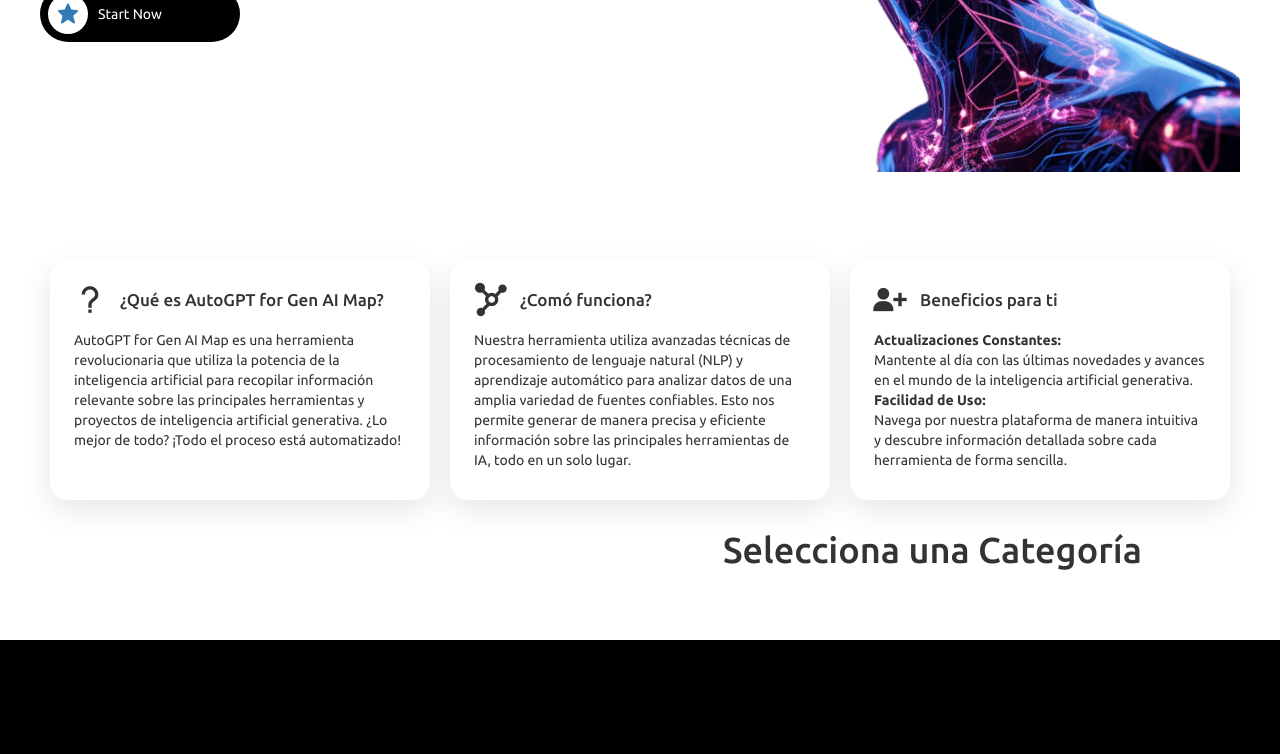
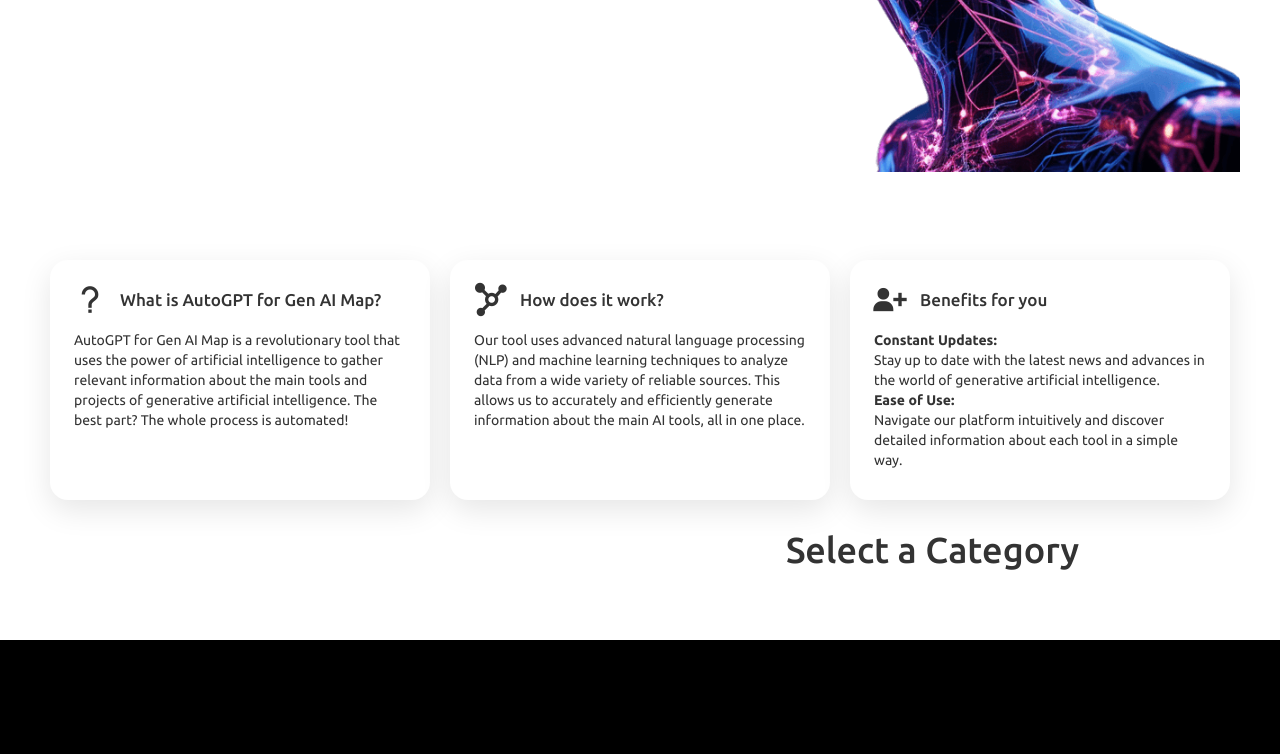
Before and after one commit to cristobalcamarena2907/Wizeline, a website with bundled scripts: page index.html in a window 1280 px wide. Shown: the part 550-1304 px from the top of the page. Built offline with nearby package versions, Linux system fonts and the light colour scheme; files whose address does not match are found by name.

Commit message:
Update index.html

```diff
--- a/index.html
+++ b/index.html
@@ -27,11 +27,7 @@
 
     <header>
         <div class="left">
-            <h1>Explora el Mundo de la <span>Inteligencia Artificial Generativa</span></h1>
-            <a href="#">
-                <i class='bx bxs-star'></i>
-                <span>Start Now</span>
-            </a>
+            <h1>Explore the World of <span>Generative Artificial Intelligence</span></h1>
         </div>
         <img src="./assets/ai-head.png">
     </header>
@@ -40,25 +36,25 @@
         <div class="item">
             <div class="header">
                 <i class='bx bx-question-mark'></i>
-                <h5>¿Qué es AutoGPT for Gen AI Map?</h5>
+                <h5>What is AutoGPT for Gen AI Map?</h5>
             </div>
-            <p>AutoGPT for Gen AI Map es una herramienta revolucionaria que utiliza la potencia de la inteligencia artificial para recopilar información relevante sobre las principales herramientas y proyectos de inteligencia artificial generativa. ¿Lo mejor de todo? ¡Todo el proceso está automatizado!</p>
+            <p>AutoGPT for Gen AI Map is a revolutionary tool that uses the power of artificial intelligence to gather relevant information about the main tools and projects of generative artificial intelligence. The best part? The whole process is automated!</p>
         </div>
         <div class="item">
             <div class="header">
                 <i class='bx bxs-network-chart'></i>
-                <h5>¿Comó funciona?</h5>
+                <h5>How does it work?</h5>
             </div>
-            <p>Nuestra herramienta utiliza avanzadas técnicas de procesamiento de lenguaje natural (NLP) y aprendizaje automático para analizar datos de una amplia variedad de fuentes confiables. Esto nos permite generar de manera precisa y eficiente información sobre las principales herramientas de IA, todo en un solo lugar.</p>
+            <p>Our tool uses advanced natural language processing (NLP) and machine learning techniques to analyze data from a wide variety of reliable sources. This allows us to accurately and efficiently generate information about the main AI tools, all in one place.</p>
         </div>
         <div class="item">
             <div class="header">
                 <i class='bx bxs-user-plus'></i>
-                <h5>Beneficios para ti</h5>
+                <h5>Benefits for you</h5>
             </div>
             <p>
-            <span class="bold">Actualizaciones Constantes:</span> Mantente al día con las últimas novedades y avances en el mundo de la inteligencia artificial generativa.
-            <span class="bold">Facilidad de Uso:</span>Navega por nuestra plataforma de manera intuitiva y descubre información detallada sobre cada herramienta de forma sencilla.</p>
+            <span class="bold">Constant Updates:</span> Stay up to date with the latest news and advances in the world of generative artificial intelligence.
+            <span class="bold">Ease of Use:</span> Navigate our platform intuitively and discover detailed information about each tool in a simple way.</p>
         </div>
     </div>
 
@@ -67,17 +63,17 @@
         <div class="row">
             <div class="col-sm-6" id="pieChart"></div>
             <div id="pieText" class="col-sm-6 text-container">
-                <h1 id="segmentTitle">Selecciona una Categoría</h1>
+                <h1 id="segmentTitle">Select a Category</h1>
                 <p id="segmentText"></p>
                 <p id="segmentElements"></p>
                 <div class="card hidden">
                     <div class="card-body">
                         <p id="elementImage" class="hidden card-title"></p>
                         <h2 id="elementTitle"></h2>
+                        <p id="elementFree"></p>
+                        <p id="elementVersion"></p>
                         <p id="elementDescription" class="card-text"></p>
                         <p id="elementWebsite" class="hidden"></p>
-                        <p id="elementFree"></p>
-                        <p id="elementVersion"></p>
                     </div>
                 </div>
             </div>
@@ -86,7 +82,7 @@
 
 
     <footer>
-        <h3>Explora el mundo de la Inteligencia Artificial</h3>
+        <h3>Explore the world of Artificial Intelligence</h3>
         <div class="right">
             <div class="links">
                 <a href="#">Privacy Policy</a>
```
